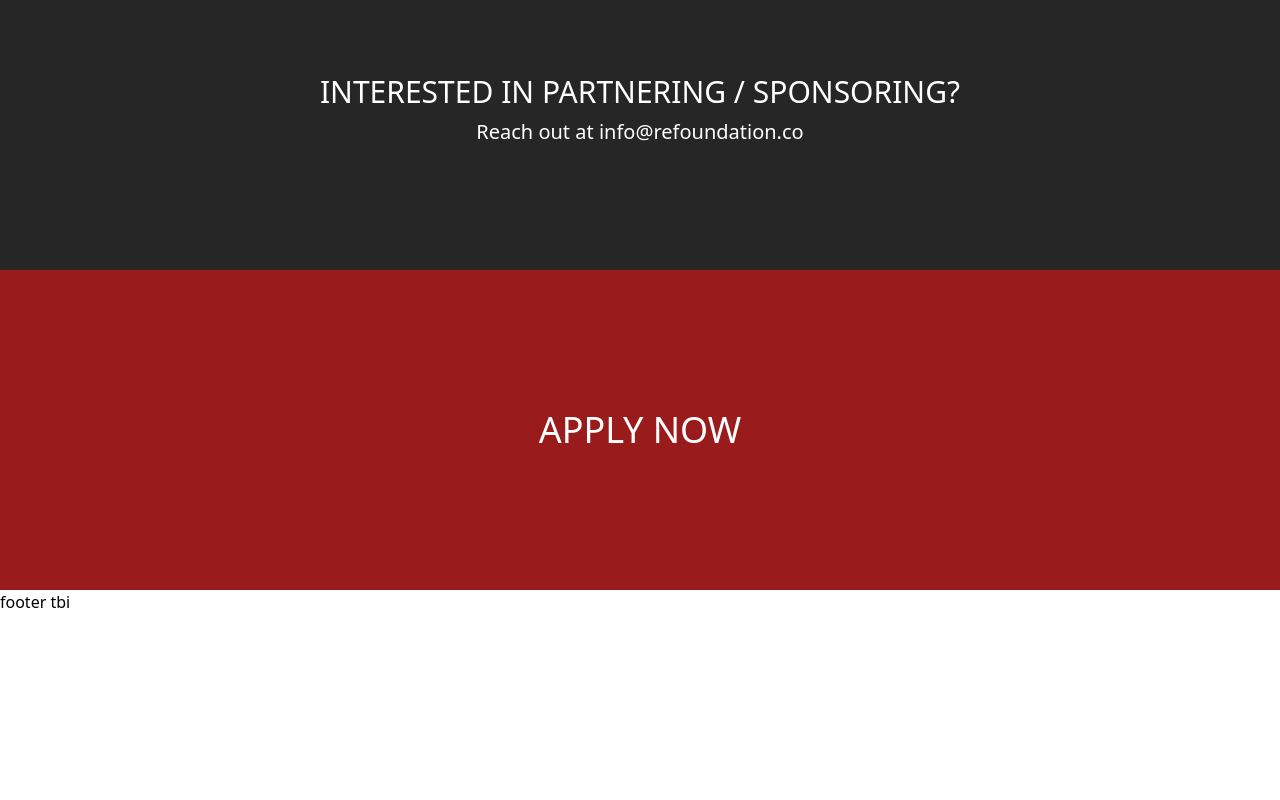
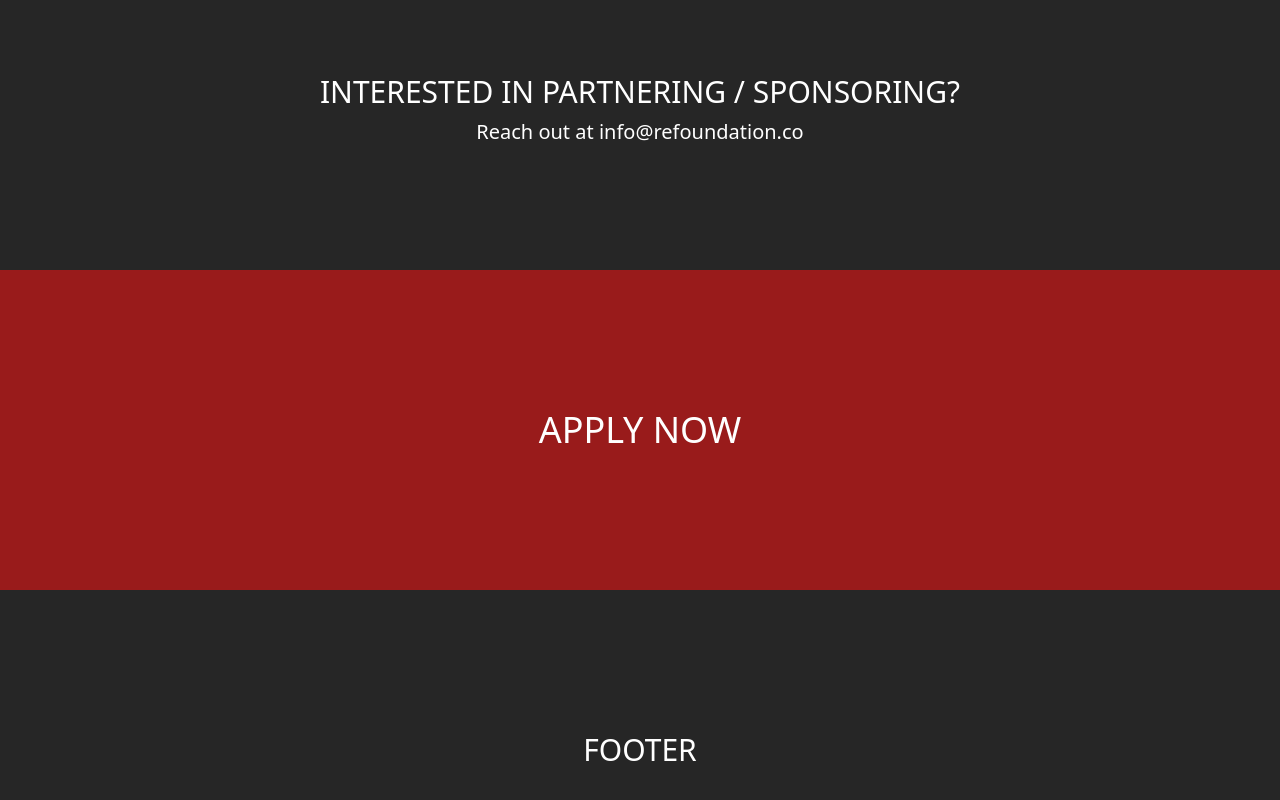
Before and after one commit to jerryq0101/BUILD-23-website, a Next.js app in the folder src/: page / in a window 1280 px wide. Shown: the part 3299-4099 px from the top of the page. Before the commit the page ends 3913 px from the top, so only its background shows below. Built offline with nearby package versions, Linux system fonts and the light colour scheme.

Commit message:
footer placeholder

```diff
--- a/src/partials/footer.js
+++ b/src/partials/footer.js
@@ -2,5 +2,13 @@ import Link from "next/link";
 import Image from "next/image";
 
 export default function Footer() {
-  return <p>footer tbi</p>;
+  return (
+    <div>
+      <div className="flex items-center justify-center h-80 bg-neutral-800">
+        <div>
+          <p className="text-center text-3xl text-white">FOOTER</p>
+        </div>
+      </div>
+    </div>
+  );
 }
```
